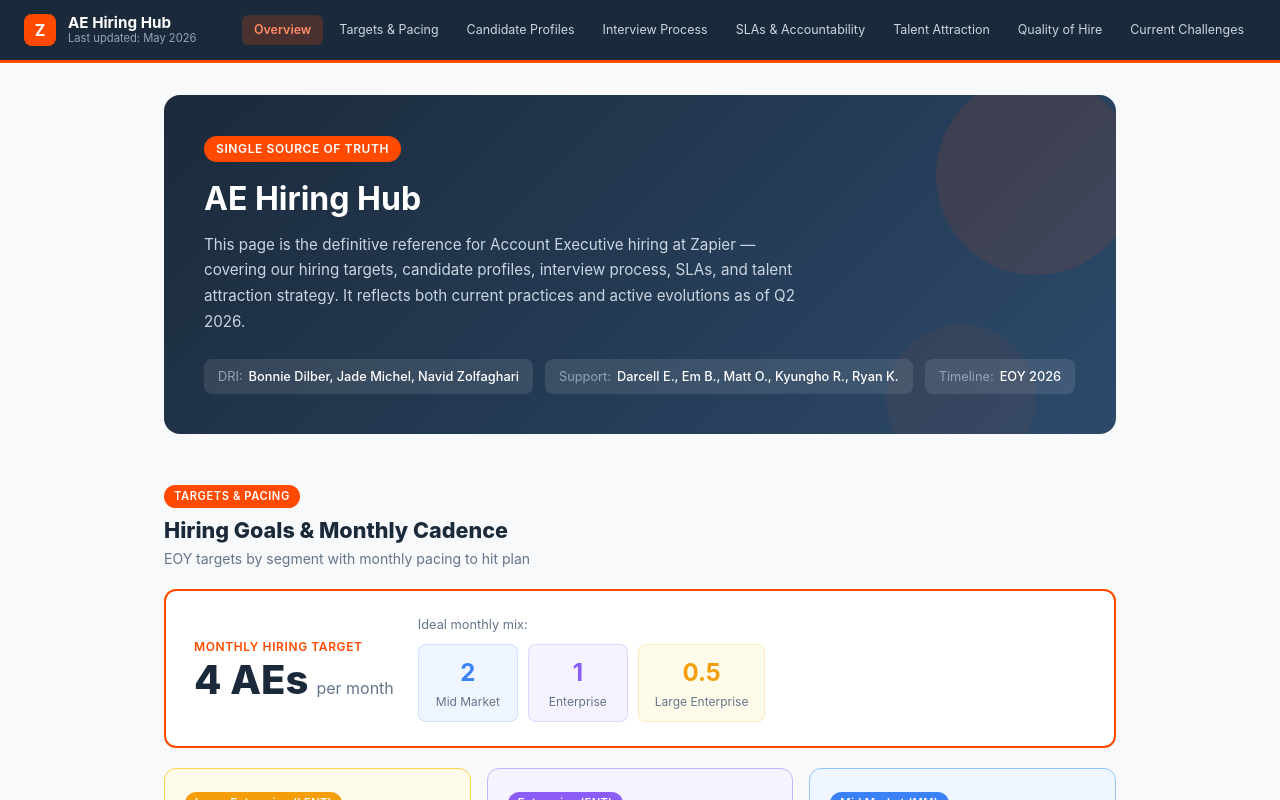
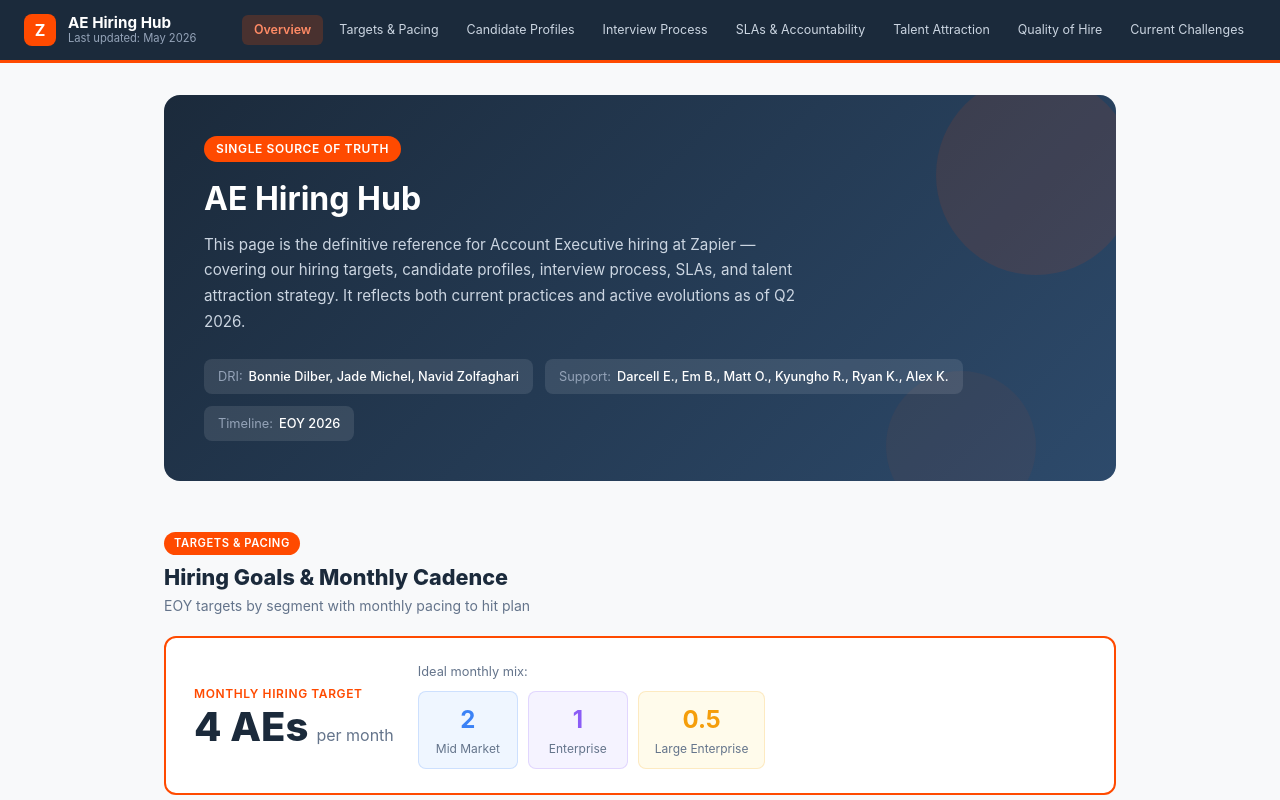
Before and after one commit to jmitch26/ae-hiring-hub, a Next.js app: page / in a window 1280 px wide. Shown: the top 800 px of the page. Built offline with nearby package versions, Linux system fonts and the light colour scheme.

Commit message:
auto-deploy: site update

```diff
--- a/app/page.tsx
+++ b/app/page.tsx
@@ -231,7 +231,7 @@
               <div style={{ display: "flex", flexWrap: "wrap", gap: 12 }}>
                 {[
                   { label: "DRI", value: "Bonnie Dilber, Jade Michel, Navid Zolfaghari" },
-                  { label: "Support", value: "Darcell E., Em B., Matt O., Kyungho R., Ryan K." },
+                  { label: "Support", value: "Darcell E., Em B., Matt O., Kyungho R., Ryan K., Alex K." },
                   { label: "Timeline", value: "EOY 2026" },
                 ].map((item) => (
                   <div
```
